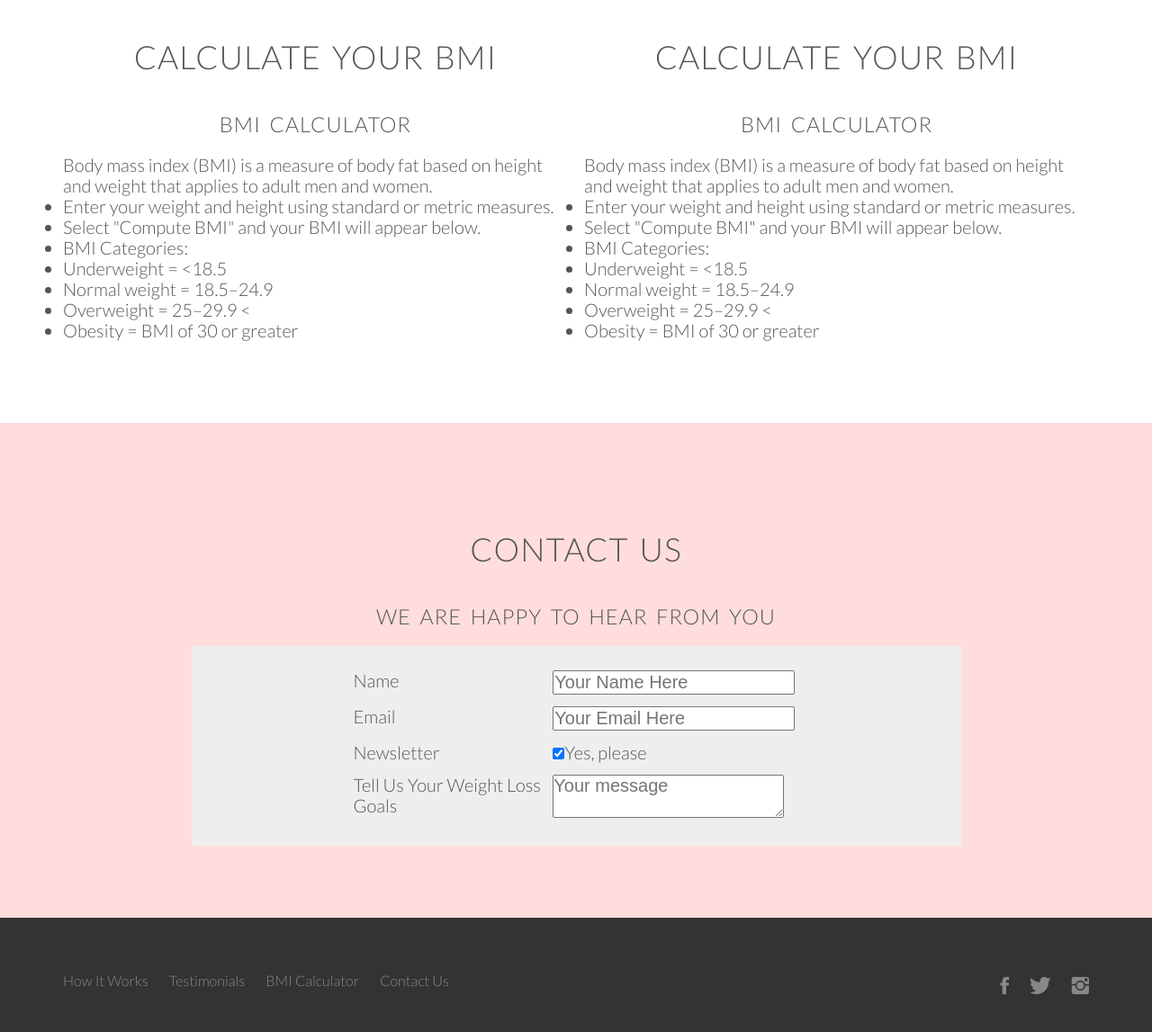
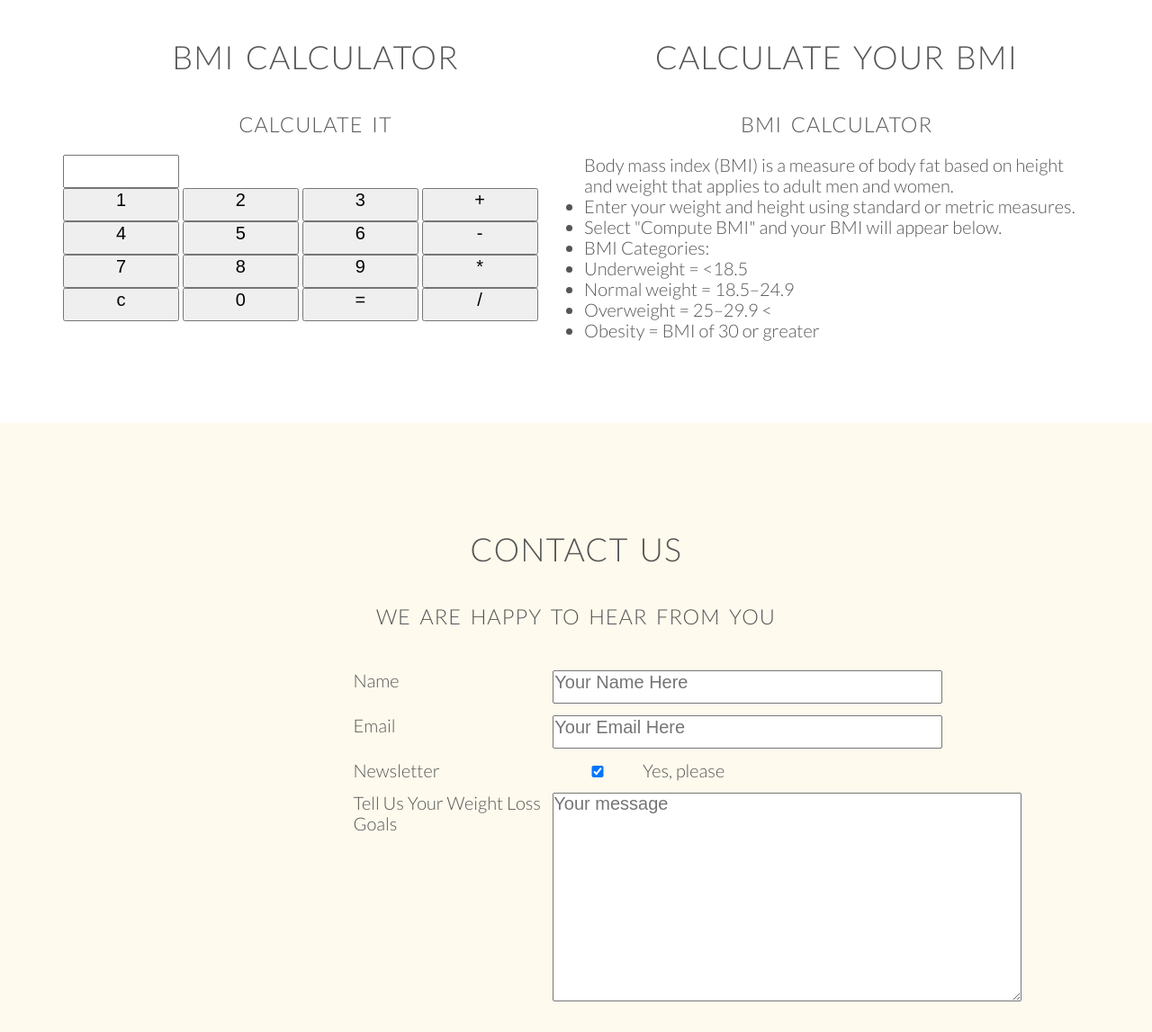
Before and after one commit to traciwilliams/weight-loss, a plain HTML site: page index.html in a window 1280 px wide. Shown: the part 2384-3531 px from the top of the page at 90% size. Drawn offline with nearby package versions, Linux system fonts and the light colour scheme.

Commit message:
added calculator

```diff
--- a/index.html
+++ b/index.html
@@ -110,22 +110,63 @@
 	<section class="calculator-section" id="calculator">
 		<div class="row">
 			<div class="col span-1-of-2">
-				<h2>Calculate Your BMI</h2>
+				<h2>BMI Calculator</h2>
 
-				<h3>BMI calculator</h3>
+				<h3>calculate it</h3>
 
-				<p>Body mass index (BMI) is a measure of body fat based on height and weight that applies to adult men and women.</p>
-				<ul>
-					<li>Enter your weight and height using standard or metric measures.</li>
-					<li>Select "Compute BMI" and your BMI will appear below.</li>
-					<li>BMI Categories:</li>
-					<li>Underweight = <18.5 </li>
-					<li>Normal weight = 18.5–24.9 </li>
-					<li>Overweight = 25–29.9 <
-					<li>Obesity = BMI of 30 or greater	</li>
-				</ul>
+				<div id="calc-container">
+					<form name="calculator">
+						<input type="text" name="answer"/>
+						<br>
+						<input type="button" value="1" onclick="calculator.answer.value += '1'">
+						<input type="button" value="2" onclick="calculator.answer.value += '2'">
+						<input type="button" value="3" onclick="calculator.answer.value += '3'">
+						<input type="button" value="+" onclick="calculator.answer.value += '+'">
+						<br/>
+
+						<input type="button" value="4" onclick="calculator.answer.value += '4'">
+						<input type="button" value="5" onclick="calculator.answer.value += '5'">
+						<input type="button" value="6" onclick="calculator.answer.value += '6'">
+						<input type="button" value="-" onclick="calculator.answer.value += '-'">
+						<br/>
+
+						<input type="button" value="7" onclick="calculator.answer.value += '7'">
+						<input type="button" value="8" onclick="calculator.answer.value += '8'">
+						<input type="button" value="9" onclick="calculator.answer.value += '9'">
+						<input type="button" value="*" onclick="calculator.answer.value += '*'">
+						<br/>
+
+						<input type="button" value="c" onclick="calculator.answer.value = ''">
+						<input type="button" value="0" onclick="calculator.answer.value += '0'">
+						<input type="button" value="=" onclick="calculator.answer.value = eval(calculator.answer.value)">
+						<input type="button" value="/" onclick="calculator.answer.value += '/'">
+						<br/>
+
+					</form>
+				</div><!--calc-container-->
+
+
+
+
+
+
 
 			</div>
+
+
+
+
+
+
+
+
+
+
+
+
+
+
+
 
 
 			<div class="col span-1-of-2">
@@ -191,7 +232,7 @@
 				<label>Tell Us Your Weight Loss Goals</label>
 			</div>
 			<div class="col span-2-of-3">
-				<textarea name="message" placeholder="Your message"></textarea>
+				<textarea name="message" cols="42" rows="10" placeholder="Your message"></textarea>
 			</div>
 		</div>
 
--- a/styles/main.css
+++ b/styles/main.css
@@ -244,6 +244,19 @@ blockquote {
 /*========================*/
 /*BMI CALCULATOR*/
 /*========================*/
+// .calculator-section {
+// 	background-image: url(images/calculator.png);
+// }
+
+input {
+	padding-bottom: 10px;
+	margin: 0;
+	width: 23%;
+}
+
+
+
+
 
 
 /*========================*/
@@ -253,19 +266,23 @@ blockquote {
 	background-color: #fbb;
 	background-color: #a00;
 	background-color: #fdd;
+	background-color: #fefaed;
 }
 
 
-form {
-	background-color: #eee;
-}
+// form {
+// 	background-color: #eee;
+// }
 
 .contact-form {
 	width: 75%;
 	margin: 0 auto;
 	padding: 20px 20px 20px 180px;
 }
-
+#name,
+#email {
+	width: 100%;
+}
 
 
 /*========================*/
```
Also changed, not shown: 1 other file.
